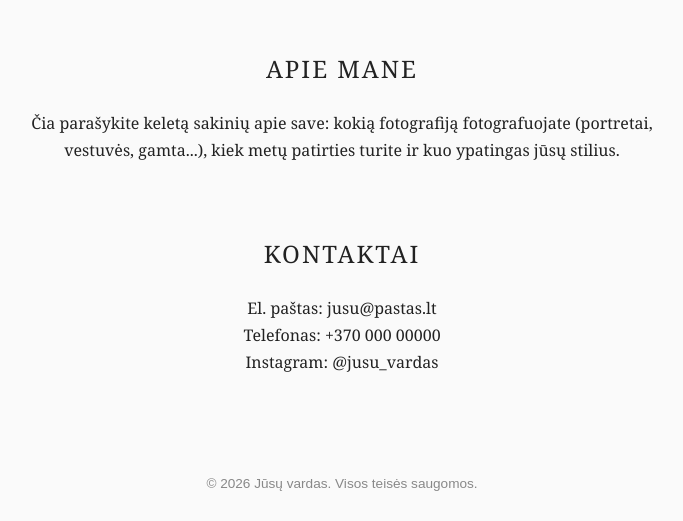
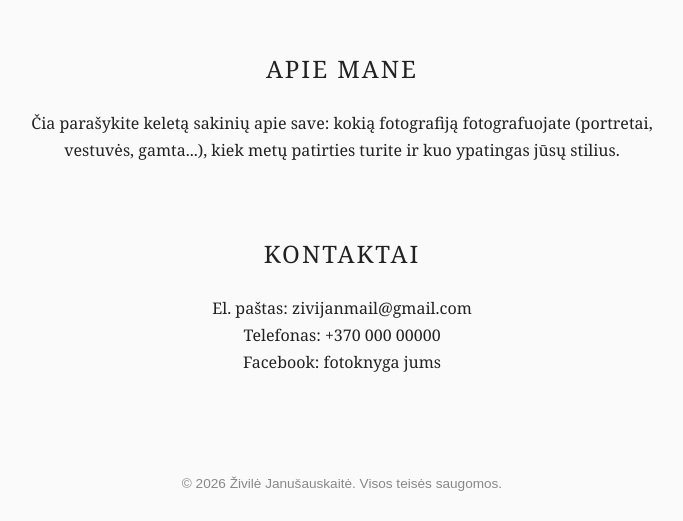
Before and after one commit to zivilejan/zivilejan, a plain HTML site: page index.html in a window 1280 px wide. Shown: the part 929-1450 px from the top of the page, without its empty margins (298-981 px from the left). Drawn offline with Linux system fonts and the light colour scheme.

Commit message:
Update index.html

```diff
--- a/index.html
+++ b/index.html
@@ -3,7 +3,7 @@
 <head>
   <meta charset="UTF-8">
   <meta name="viewport" content="width=device-width, initial-scale=1">
-  <title>Jūsų vardas | Fotografė</title>
+  <title>Živilė Janušauskaitė | Fotografė</title>
   <style>
     * { box-sizing: border-box; }
     body { margin: 0; font-family: Georgia, serif; color: #222; background: #fafafa; }
@@ -29,7 +29,7 @@
 <body>
 
   <header>
-    <h1>JŪSŲ VARDAS</h1>
+    <h1>Živilė Janušauskaitė</h1>
     <p>Fotografė · Vilnius</p>
   </header>
 
@@ -56,12 +56,12 @@
 
   <section id="kontaktai">
     <h2>KONTAKTAI</h2>
-    <p>El. paštas: jusu@pastas.lt<br>
+    <p>El. paštas: zivijanmail@gmail.com<br>
        Telefonas: +370 000 00000<br>
-       Instagram: @jusu_vardas</p>
+       Facebook: fotoknyga jums</p>
   </section>
 
-  <footer>© 2026 Jūsų vardas. Visos teisės saugomos.</footer>
+  <footer>© 2026 Živilė Janušauskaitė. Visos teisės saugomos.</footer>
 
   <div id="didelis"><img src="" alt=""></div>
 
```
